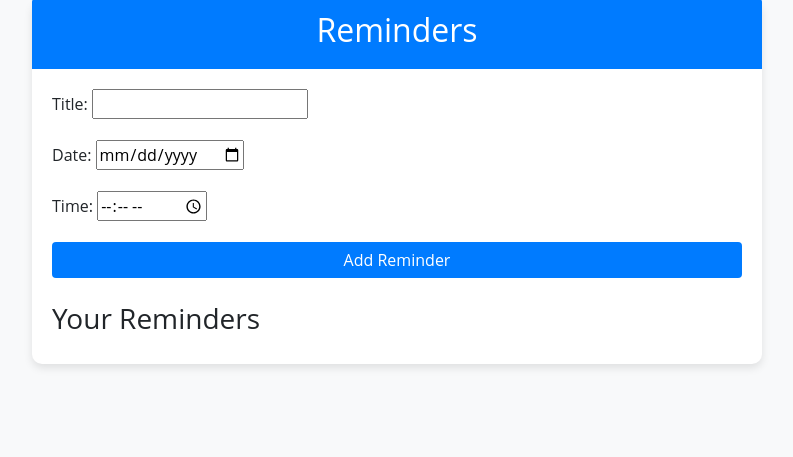
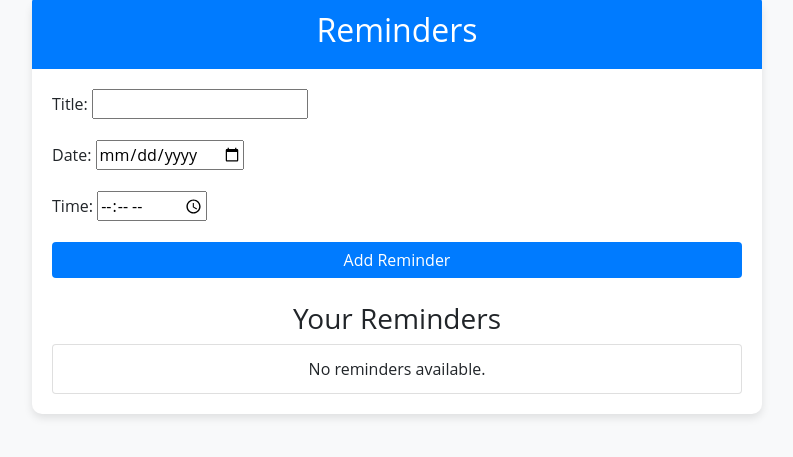
Before and after one commit to Harshit-code-tech/rakhi-2-, a Django app: page /reminder/ in a window 1280 px wide. Shown: the part 87-544 px from the top of the page, without its empty margins (243-1036 px from the left). Run offline with Django 3.2, Linux system fonts and the light colour scheme; a user stored in the database is signed in; data comes from the database, SQL or seed files in the repository; parts of the project's set-up code (start-up, migrations or seed data) failed here and were passed over; some libraries are stand-ins or nearby versions.

Commit message:
Update reminder.html

```diff
--- a/rakhi2/my_daily_companion/app/templates/reminder.html
+++ b/rakhi2/my_daily_companion/app/templates/reminder.html
@@ -5,7 +5,7 @@
 <div class="row justify-content-center">
     <div class="col-md-8">
         <div class="card">
-            <div class="card-header text-center">
+            <div class="card-header text-center box-heading">
                 <h2>Reminders</h2>
             </div>
             <div class="card-body">
@@ -14,14 +14,22 @@
                     {{ form.as_p }}
                     <button type="submit" class="btn btn-primary btn-block mt-2">Add Reminder</button>
                 </form>
-                <h3 class="mt-4">Your Reminders</h3>
+                <h3 class="mt-4 text-center box-heading">Your Reminders</h3>
                 <ul class="list-group">
                     {% for reminder in reminders %}
-                        <li class="list-group-item">
-                            <h5>{{ reminder.title }}</h5>
-                            <p>{{ reminder.description }}</p>
-                            <small>Set for {{ reminder.date }} at {{ reminder.time }}</small>
+                        <li class="list-group-item d-flex justify-content-between align-items-center">
+                            <div>
+                                <h5>{{ reminder.title }}</h5>
+                                <p>{{ reminder.description }}</p>
+                                <small>Set for {{ reminder.date }} at {{ reminder.time }}</small>
+                            </div>
+                            <form action="{% url 'delete_reminder' reminder.id %}" method="post">
+                                {% csrf_token %}
+                                <button type="submit" class="btn btn-danger btn-sm">Delete</button>
+                            </form>
                         </li>
+                    {% empty %}
+                        <li class="list-group-item text-center">No reminders available.</li>
                     {% endfor %}
                 </ul>
             </div>
```
